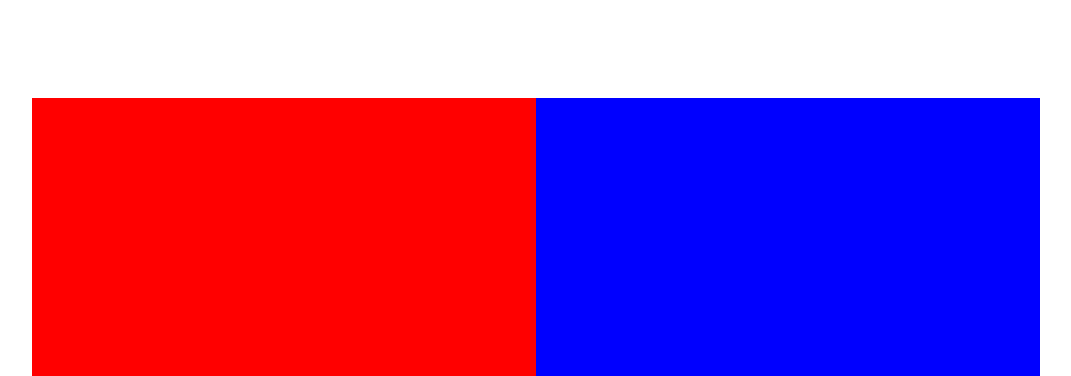
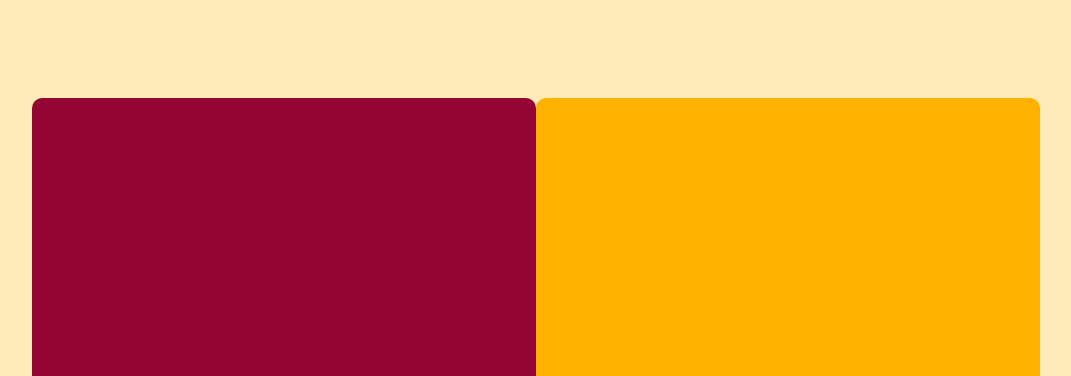
Before and after one commit to Max1SR/SWyASanchezRiveroMaximiliano2023, a plain HTML site: page CifradosPolialfabeticos/index.html in a window 1280 px wide. Shown: the top 376 px of the page, without its empty margins (104-1175 px from the left). Drawn offline with Linux system fonts and the light colour scheme.

Commit message:
Ahora si

```diff
--- a/CifradosPolialfabeticos/estilos.css
+++ b/CifradosPolialfabeticos/estilos.css
@@ -5,6 +5,7 @@
             align-items: center;
             height: 100vh;
             margin: 0;
+            background-color: #fcebb6;
         }
 
         .container {
@@ -27,19 +28,20 @@
             align-items: center;
             text-decoration: none;
             color: inherit;
+            border-radius: 10px;
         }
 
         .button:hover {
             transform: scale(1.05);
-            border: 2px solid black;
+            border: 5px solid #00b9bd;
         }
 
         .red-button {
-            background-color: red;
+            background-color: #940533;
             color: white;
         }
 
-        .blue-button {
-            background-color: blue;
+        .yellow-button {
+            background-color: #ffb300;
             color: white;
         }
--- a/CifradosPolialfabeticos/index.html
+++ b/CifradosPolialfabeticos/index.html
@@ -6,7 +6,7 @@
 <body>
     <div class="container">
         <a href="01Cesar/index.html" class="button red-button">Cesar</a>
-        <a href="02Vigenere/index.html" class="button blue-button">Vigenere</a>
+        <a href="02Vigenere/index.html" class="button yellow-button">Vigenere</a>
     </div>
 </body>
 </html>
```
